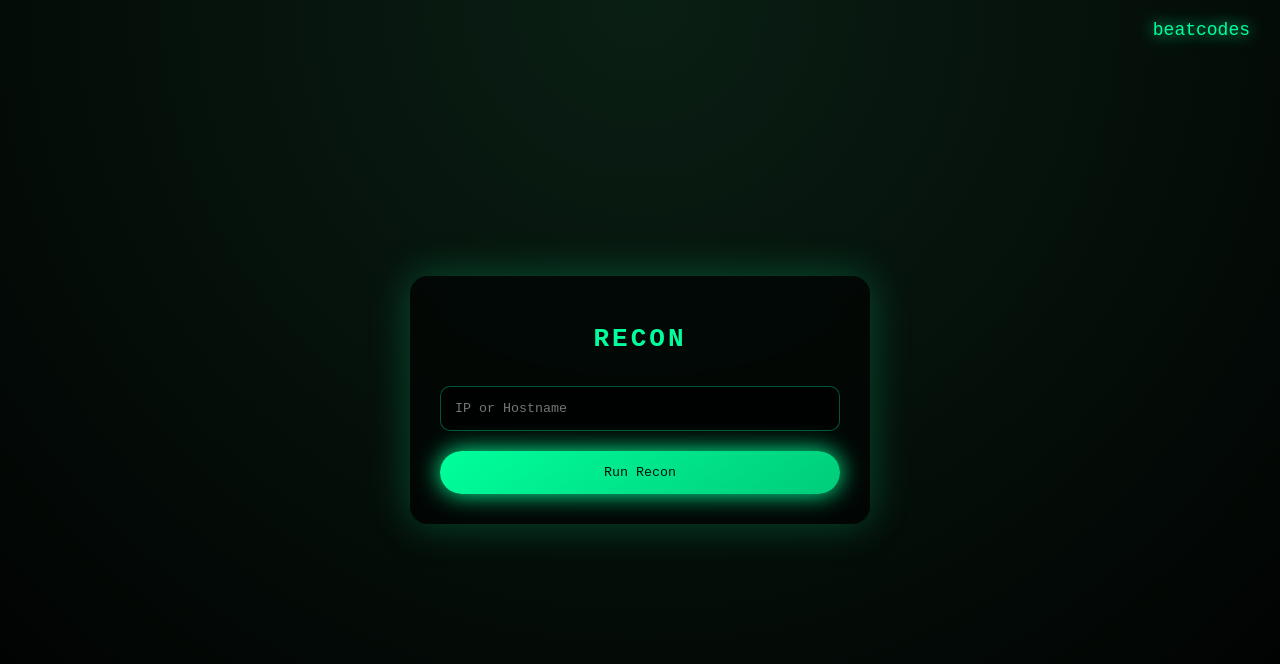
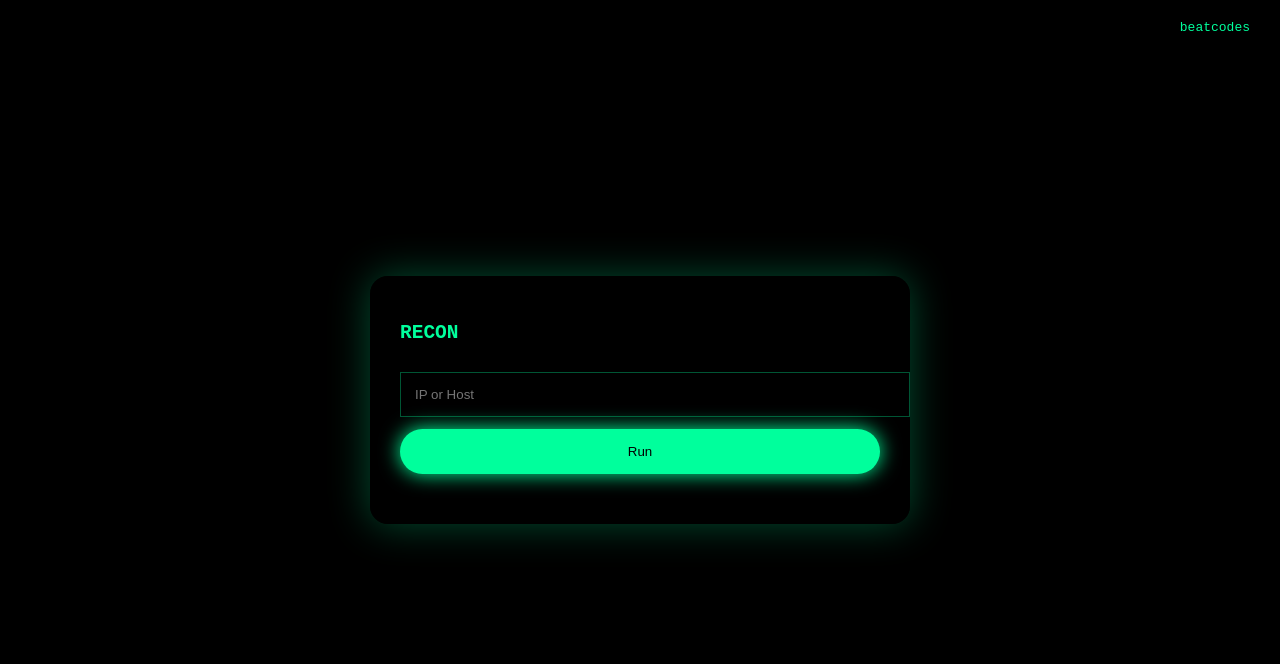
Before and after one commit to beatcodess/OSINTIP, a website: page index.html in a window 1280 px wide. Drawn offline with Linux system fonts and the light colour scheme.

Commit message:
Update index.html

```diff
--- a/index.html
+++ b/index.html
@@ -1,141 +1,80 @@
 <!DOCTYPE html>
-<html lang="en">
+<html>
 <head>
 <meta charset="UTF-8">
 <title>RECON</title>
 <style>
-* { box-sizing: border-box; font-family: monospace; }
 body {
-  margin: 0;
-  height: 100vh;
-  background: radial-gradient(circle at top, #0a1f14, #000);
-  display: flex;
-  align-items: center;
-  justify-content: center;
-  color: #00ff9c;
-}
-header {
-  position: absolute;
-  top: 20px;
-  right: 30px;
-}
-header a {
-  color: #00ff9c;
-  text-decoration: none;
-  font-size: 18px;
-  text-shadow: 0 0 15px #00ff9c;
+  margin:0;height:100vh;display:flex;justify-content:center;align-items:center;
+  background:#000;color:#00ff9c;font-family:monospace
 }
 .container {
-  width: 460px;
-  padding: 30px;
-  background: rgba(0,0,0,.6);
-  backdrop-filter: blur(15px);
-  border-radius: 18px;
-  box-shadow: 0 0 40px rgba(0,255,156,.25);
+  width:480px;padding:30px;background:rgba(0,0,0,.65);
+  backdrop-filter:blur(14px);border-radius:18px;
+  box-shadow:0 0 40px rgba(0,255,156,.3)
 }
-h1 {
-  text-align: center;
-  letter-spacing: 3px;
-}
-input {
-  width: 100%;
-  padding: 14px;
-  margin-top: 15px;
-  background: rgba(0,0,0,.7);
-  border: 1px solid #00ff9c55;
-  border-radius: 10px;
-  color: #00ff9c;
+input,button {
+  width:100%;padding:14px;margin-top:12px;
+  background:#000;border:1px solid #00ff9c55;color:#00ff9c
 }
 button {
-  margin-top: 20px;
-  width: 100%;
-  padding: 14px;
-  border-radius: 50px;
-  border: none;
-  cursor: pointer;
-  background: linear-gradient(145deg,#00ff9c,#00cc7a);
-  color: #00150c;
-  box-shadow: 0 0 25px #00ff9c;
+  border-radius:40px;background:#00ff9c;color:#000;
+  box-shadow:0 0 20px #00ff9c
 }
-.output {
-  margin-top: 25px;
-  padding: 15px;
-  background: rgba(0,0,0,.75);
-  border-radius: 12px;
-  display: none;
-  white-space: pre-wrap;
-  animation: glow 2s infinite alternate;
-}
-@keyframes glow {
-  from { box-shadow: inset 0 0 15px rgba(0,255,156,.2); }
-  to { box-shadow: inset 0 0 30px rgba(0,255,156,.5); }
-}
+pre {margin-top:20px;white-space:pre-wrap}
+a {position:absolute;top:20px;right:30px;color:#00ff9c;text-decoration:none}
 </style>
 </head>
-
 <body>
 
-<header>
-  <a href="https://github.com/beatcodess" target="_blank">beatcodes</a>
-</header>
+<a href="https://github.com/beatcodess" target="_blank">beatcodes</a>
 
 <div class="container">
-  <h1>RECON</h1>
-  <input id="target" placeholder="IP or Hostname">
-  <button onclick="run()">Run Recon</button>
-  <div class="output" id="out"></div>
+<h2>RECON</h2>
+<input id="t" placeholder="IP or Host">
+<button onclick="go()">Run</button>
+<pre id="o"></pre>
 </div>
 
 <script>
-async function run() {
-  const t = document.getElementById("target").value.trim();
-  const o = document.getElementById("out");
-  if (!t) return;
-
-  o.style.display = "block";
-  o.textContent = "Running reconnaissance...";
-
-  const r = await fetch("/api/recon", {
-    method: "POST",
-    headers: { "Content-Type": "application/json" },
-    body: JSON.stringify({ target: t })
-  });
-
-  const d = await r.json();
-
-  o.textContent =
+async function go(){
+  const t=document.getElementById("t").value.trim();
+  if(!t)return;
+  const o=document.getElementById("o");
+  o.textContent="Running...";
+  const r=await fetch("/api/recon",{method:"POST",headers:{"Content-Type":"application/json"},body:JSON.stringify({target:t})});
+  const d=await r.json();
+  o.textContent=
 `TARGET
-------
-${d.target}
-${d.ip}
+${d.target} (${d.ip})
 
 NETWORK
--------
 Hostname : ${d.hostname}
 ISP      : ${d.isp}
+
+WEB
 HTTP     : ${d.http}
+TLS      : ${d.tls?.tls || "None"}
+Issuer   : ${d.tls?.issuer || "N/A"}
+Expiry   : ${d.tls?.valid_to || "N/A"}
+SelfSign : ${d.tls?.self_signed || false}
 
-DNS INTEL
----------
-A     : ${d.dns.A.join(", ") || "None"}
-AAAA  : ${d.dns.AAAA.join(", ") || "None"}
-MX    : ${d.dns.MX.map(m => m.exchange).join(", ") || "None"}
-NS    : ${d.dns.NS.join(", ") || "None"}
+DNS
+A     : ${d.dns.A.join(", ")||"None"}
+AAAA  : ${d.dns.AAAA.join(", ")||"None"}
+MX    : ${d.dns.MX.map(m=>m.exchange).join(", ")||"None"}
+NS    : ${d.dns.NS.join(", ")||"None"}
 SPF   : ${d.dns.SPF}
 DMARC : ${d.dns.DMARC}
 DNSSEC: ${d.dns.DNSSEC}
 
 HONEYPOT
---------
 Risk    : ${d.honeypot.score}
 Verdict : ${d.honeypot.verdict}
 Reasons : ${d.honeypot.reasons.join(", ")}
 
-Timestamp
----------
 ${d.timestamp}`;
 }
 </script>
-
 </body>
 </html>
```
